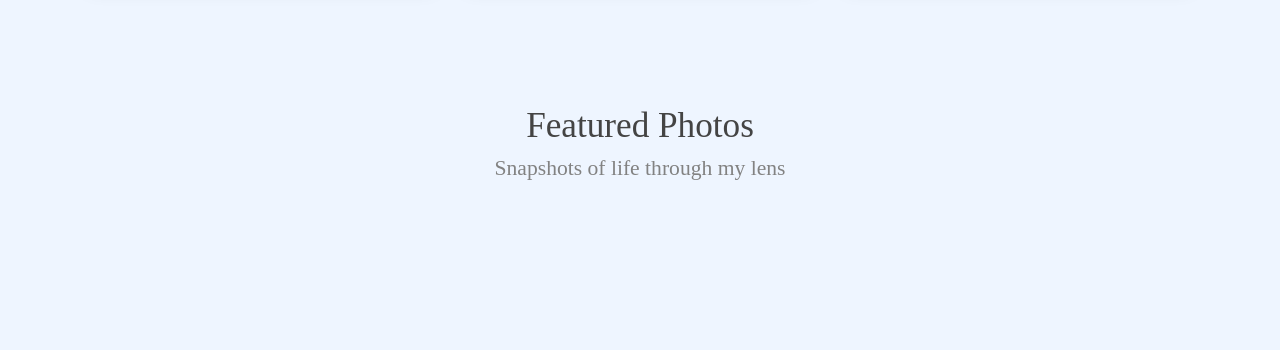
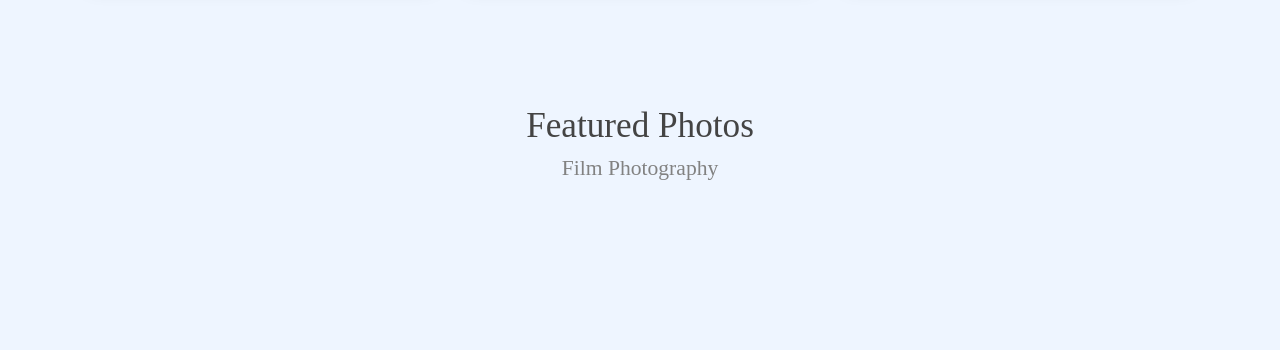
Before and after one commit to ramenhog/dove, a Jekyll site: the page built from index.html, in a window 1280 px wide. Shown: the part 1258-1608 px from the top of the page. Built offline with Jekyll 4.4.1, drawn with Linux system fonts in a browser that asks for light colours; some web fonts are replaced.

Commit message:
Update index.html

```diff
--- a/index.html
+++ b/index.html
@@ -56,7 +56,7 @@ layout: frontpage
   <div class="container">
     <div class="section__header">
       <h2 class="section__title">Featured Photos</h2>
-      <h3 class="section__description">Snapshots of life through&nbsp;my&nbsp;lens</h3>
+      <h3 class="section__description">Film Photography</h3>
     </div>
     <div class="masonry">
       {% for image in site.static_files %}
```
